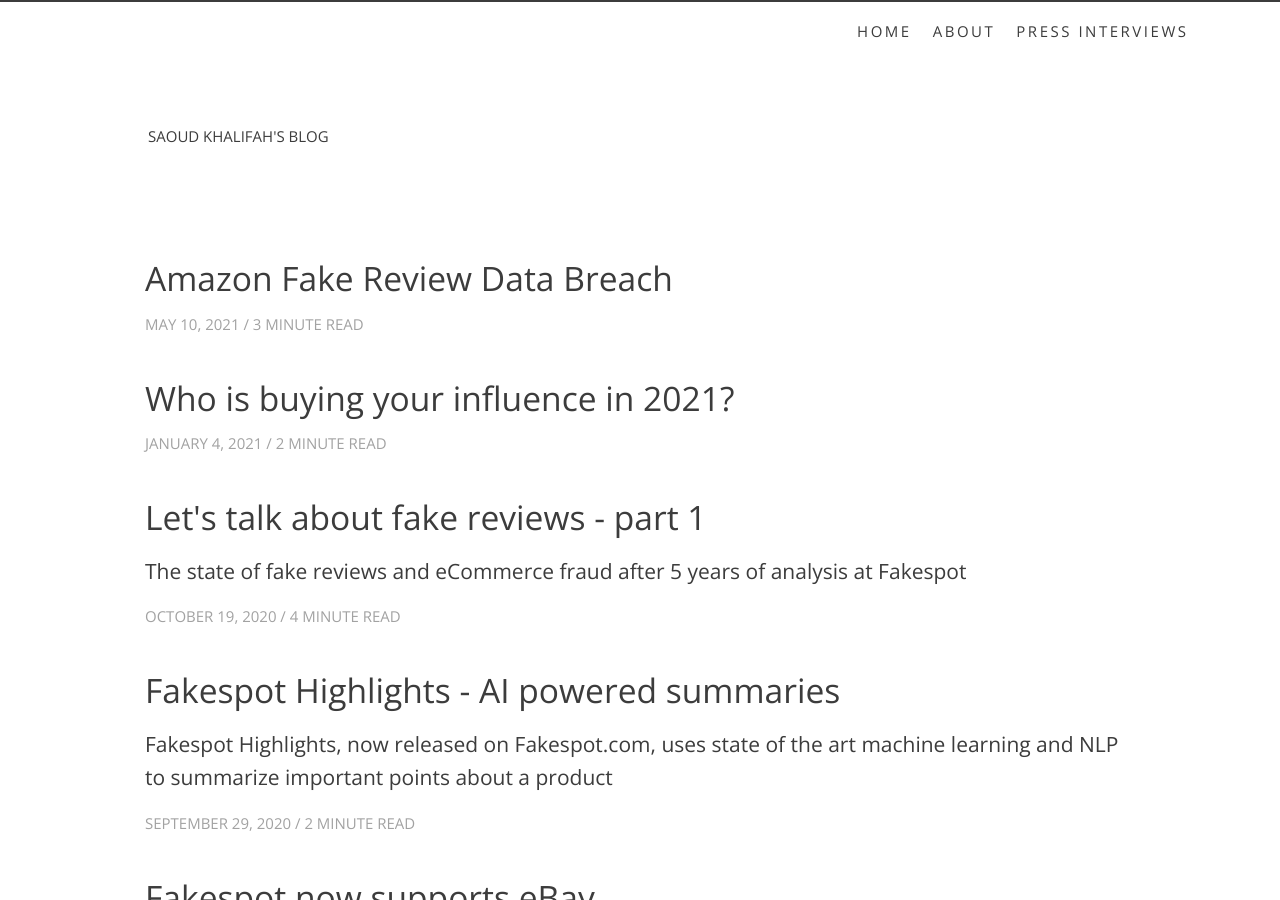
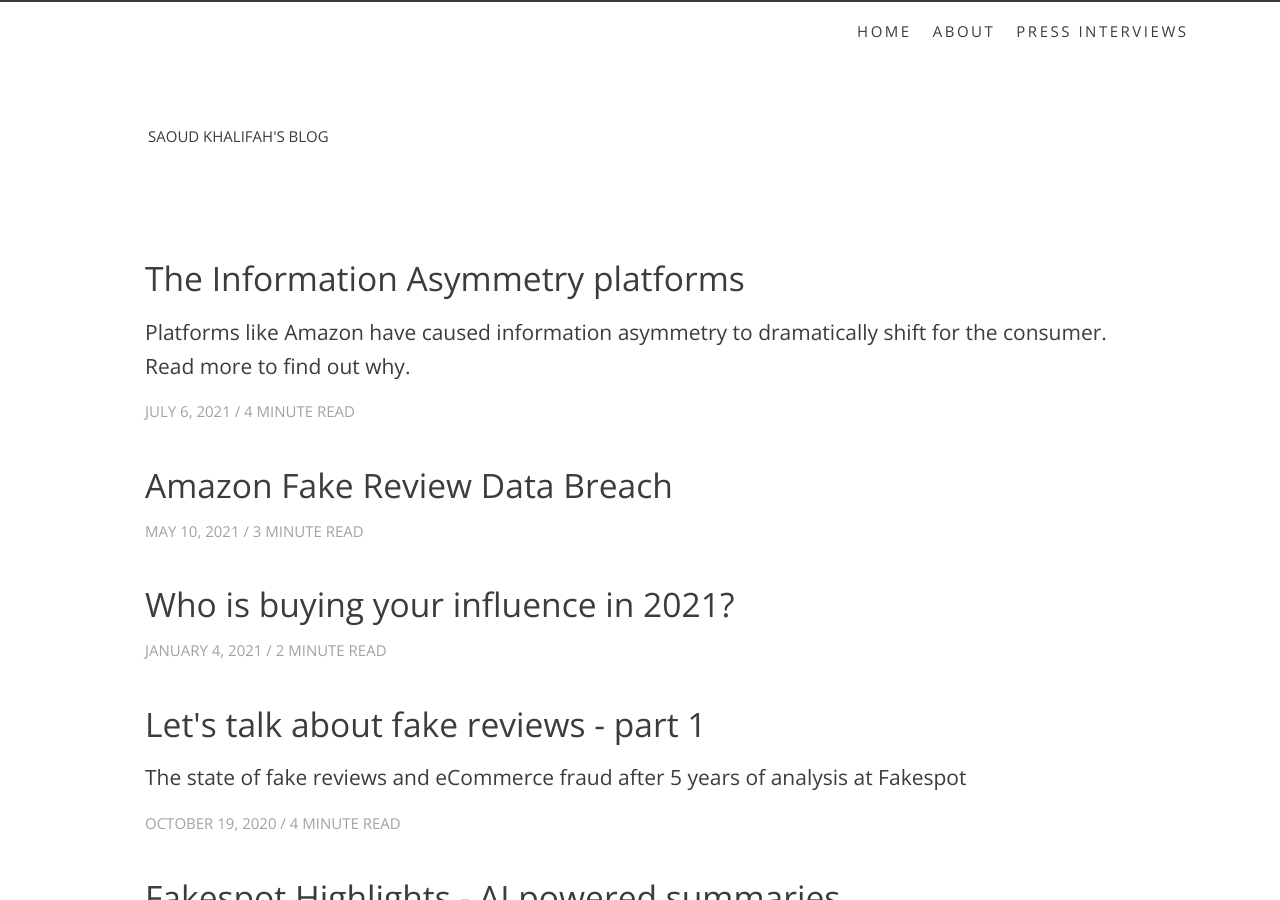
Before and after one commit to saouddk/saouddk.github.io, a Jekyll site: the page built from index.md, in a window 1280 px wide and 900 px high. Built offline with Jekyll 4.4.1, drawn with Linux system fonts in a browser that asks for light colours; some of the changed lines change nothing that is shown.

Commit message:
New article.

```diff
--- a/_includes/footer.html
+++ b/_includes/footer.html
@@ -4,6 +4,9 @@
         <div class="social-links">
             <a class="social-link " href="https://www.linkedin.com/in/saoud-khalifah/">
                 <i class="icon-linkedin"></i>
+            </a>
+            <a class="social-link " href="https://www.twitter.com/SaoudKhalifah">
+                <i class="icon-twitter"></i>
             </a>
             <a class="social-link social-rss" href="{{ "/feed.xml" | relative_url  }}" target="_blank">
             <i class="icon-rss"></i>
--- /dev/null
+++ b/_posts/2021-07-06-the-information-asymmetry-platforms.markdown
@@ -0,0 +1,60 @@
+---
+layout: post
+title: The Information Asymmetry platforms
+date: 2021-07-06
+description: Platforms like Amazon have caused information asymmetry to dramatically shift for the consumer. Read more to find out why.
+cover_url: w.png
+published: true
+permalink: /:year/:month/:day/the-information-asymmetry-platforms
+author: Saoud Khalifah # Add name author (optional)
+---
+
+One of my favorite pastimes is etymology, the study of the origin of words, that usually leads me to a Latin and historical rabbit-hole that I enjoy. *Caveat emptor* is a phrase you've probably heard or read before. Latin for **"Let the buyer beware/be wary"**, an Ancient Roman concept and maxim that is part of modern law and economic contract principles.
+
+In a nutshell, the phrase puts forward that the responsibility is on the buyer for the due diligence on the product that they will be purchasing from a seller. The buyer has to ascertain and be satisfied the product fits the seller's description. It is fascinating to see that humans and their interactions haven't really changed much since the early days of civilization.
+
+If we analyze the phrase further, it can be said that the seller has more information about the product or service than you, the buyer. As such, the buyer has to counteract this lack of information by conducting research, vetting and verification. This imbalance of information between the buyer and seller is part of a subject in economics, security and contract theory named **Information Asymmetry**.
+
+**Information Asymmetry** is a broad concept that can be applied beyond the domain of buyer and seller transactions, including markets, game theory, governance, diplomacy and much more. We will focus on the classic buyer and seller transaction in the digital realm showing how information asymmetry affects you today, *perhaps even without you knowing it!*
+<br>
+<br>
+<hr>
+<br>
+The Ubers, Grubhubs and Amazons of the world provide us with services and products that we are increasingly dependent on, in our modern, digitally intertwined lives.
+
+If you think back 10 years to see how you were using the Internet compared with today, you will come to a realization that you are buying more online and relying on apps/services more than ever before:
+- How many of us pay for *one or more subscriptions*?
+- How many of us *shop on Amazon*?
+- How many of us had a *telemedicine call*?
+
+Each of these questions holds an element of information asymmetry that has been shaped by the platform that hosted the transaction.
+
+In its simplest form, information asymmetry can be visualized as a balance. Below is a diagram when the state of **perfect information** is achieved, where the seller and buyer have equal amounts of information between them:
+
+{% figure caption:"An example of perfect information between a seller and buyer." %}
+![Perfect_Information](/assets/img/perfect_information.png){:style="width: 950px;"}
+{% endfigure %}
+
+Unfortunately for consumers today, the information asymmetry in a digital transaction usually looks like this **and it continues to trend downwards for the buyer**:
+
+{% figure caption:"An example of imperfect information, the seller has the advantege over the buyer." %}
+![Imperfect_Information](/assets/img/imperfect_information.png){:style="width: 900px; margin-left: 5px;"}
+{% endfigure %}
+
+If you look at the diagram above and end up asking yourself the questions **"Why is that?"** or **"How is that even possible?"**, you have already self-admitted to having less information than the seller in the transaction.
+
+To understand this, let's examine how we interact with Amazon, the largest eCommerce platform on the world.
+
+By signing up on Amazon, and buying on the platform, we have already provided Amazon a wealth of data about ourselves. What categories of products we tend to buy, what brands we favor, how big our family is, what is our income bracket, what medical conditions do we have and so on. At this point, you are at a disadvantage, information wise, and the platform that hosts you knows more about you than you do, about them.
+
+Say we are ready to buy something on Amazon, and as a consumer, you trust all the information you see on a product listing Amazon. After all, Amazon's logo is a big yellow smile, how can you not trust the information on the website. Here again is another huge disadvantage. Armed with the knowledge that over **40% of reviews of Amazon are fake**, the chances of getting a **used or counterfeit product is increasing**, and that you may buy a product from a 3rd party seller that may use your information for **nefarious purposes** (such as solicitation and marketing), the symmetry of information can be clearly drawn. You as a buyer are stuck in a *flywheel of misinformation*.
+
+What is most interesting about the information asymmetry case on Amazon is how historically the balance of information between you (*the buyer*) and Amazon (*the seller*) has been dramatically changing. The lowering of the balance of information on the buyer's side is evident, as Amazon got better in analyzing personal information and millions of third party sellers dominate the platform. It is not hard to see that **information asymmetry is a critical component** of the business model that these platforms operate with.
+
+If you have used Amazon (or other equally sized behemoths) for the last 20 years, you can confidently see how skewed the information asymmetry balance is in favor of the platform versus the consumer. That's how **monopolies of knowledge** are formed, but that is a topic for another blog post.
+
+**Information asymmetry is a concept that I have found myself always reminded of when we're developing and building products at Fakespot**. At our core, the products that Fakespot provides to users revolves around research, vetting and verification of information to increase the balance in favor of the consumer versus the platforms. We are proud to be building a company that actually brings back the balance to the consumer as this was one of the reasons that brought Fakespot into existence, my disappointment in getting scammed on Amazon many years ago.
+
+*When was the last time information asymmetry affected you?*
+
+**Try Fakespot today and become a more informed consumer when shopping online, download our [Chrome extension](https://chrome.google.com/webstore/detail/fakespot-analyze-fake-ama/nakplnnackehceedgkgkokbgbmfghain), [Firefox extension](https://addons.mozilla.org/en-US/firefox/addon/fakespot-fake-reviews-amazon/), [iOS app](https://apps.apple.com/us/app/fakespot-secure-shopping/id1162831562) or visit us at [fakespot.com](https://www.fakespot.com).**
```
Also changed, not shown: assets/img/imperfect_information.png (added), assets/img/perfect_information.png (added), assets/img/w.png (added).
